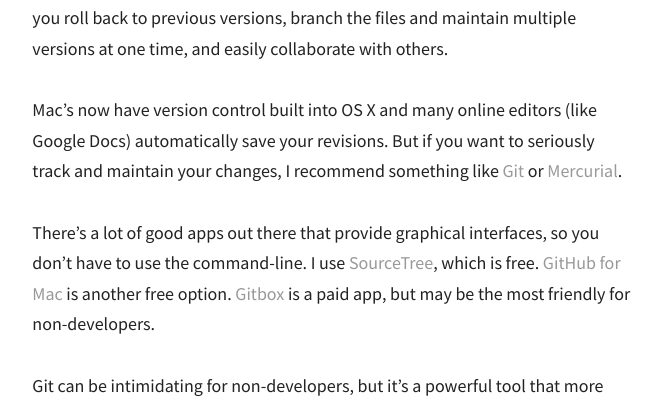
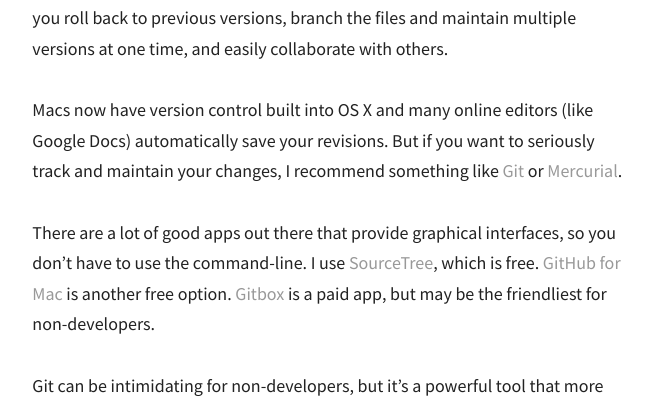
Before and after one commit to moyer/moyer.github.com, a Jekyll site: the page built from _posts/2013-02-04-version-40.md, in a window 1280 px wide and 900 px high, scrolled down 1975 px. Shown: the part 162-560 px from the top of the window, without its empty margins (308-970 px from the left). Built offline with Jekyll 4.4.1, drawn with Linux system fonts in a browser that asks for light colours; some of the changed text lies outside the part shown.

Commit message:
edits Version 4.0 (via Casey)

```diff
--- a/_posts/2013-02-04-version-40.md
+++ b/_posts/2013-02-04-version-40.md
@@ -16,7 +16,7 @@
 
 Most of them have simple templating systems that let you build out universal headers and footers and specify custom templates whenever you want.
 
-I'm using [Jekyll](http://jekyllrb.com/). There's a lot of other static blogging engines that come highly recommended, like [Statamic](http://statamic.com/) and [Pelican](http://docs.getpelican.com/), but Jekyll ended being more suited to my needs. It's a Ruby app and was *super* easy to set up and run locally. Plus, it powers [GitHub Pages](http://pages.github.com/).
+I'm using [Jekyll](http://jekyllrb.com/). There are a lot of other static blogging engines that come highly recommended, like [Statamic](http://statamic.com/) and [Pelican](http://docs.getpelican.com/), but Jekyll ended being more suited to my needs. It's a Ruby app and was *super* easy to set up and run locally. Plus, it powers [GitHub Pages](http://pages.github.com/).
 
 While I still have my own server for development and testing, this site is now hosted on GitHub. There's a public [repository](https://github.com/moyer/moyer.github.com) with all of the source files that are used to build the site. And it's all free.
 
@@ -32,9 +32,9 @@
 
 This is exactly what version control prevents. Every time you save your document all of the changes are logged (with your comments on what you changed and why.) This means that the history of your files is preserved, whether it's a short blog post or a huge novel. Version control systems also let you roll back to previous versions, branch the files and maintain multiple versions at one time, and easily collaborate with others.
 
-Mac's now have version control built into OS X and many online editors (like Google Docs) automatically save your revisions. But if you want to seriously track and maintain your changes, I recommend something like [Git](http://git-scm.com/) or [Mercurial](http://mercurial.selenic.com/).
+Macs now have version control built into OS X and many online editors (like Google Docs) automatically save your revisions. But if you want to seriously track and maintain your changes, I recommend something like [Git](http://git-scm.com/) or [Mercurial](http://mercurial.selenic.com/).
 
-There's a lot of good apps out there that provide graphical interfaces, so you don't have to use the command-line. I use [SourceTree](http://www.sourcetreeapp.com/), which is free. [GitHub for Mac](http://mac.github.com/) is another free option. [Gitbox](http://gitboxapp.com/) is a paid app, but may be the most friendly for non-developers.
+There are a lot of good apps out there that provide graphical interfaces, so you don't have to use the command-line. I use [SourceTree](http://www.sourcetreeapp.com/), which is free. [GitHub for Mac](http://mac.github.com/) is another free option. [Gitbox](http://gitboxapp.com/) is a paid app, but may be the friendliest for non-developers.
 
 Git can be intimidating for non-developers, but it's a powerful tool that more writers should use.
 
```
Also changed, not shown: other parts of _posts/2013-02-04-version-40.md (+1 -1 lines).
